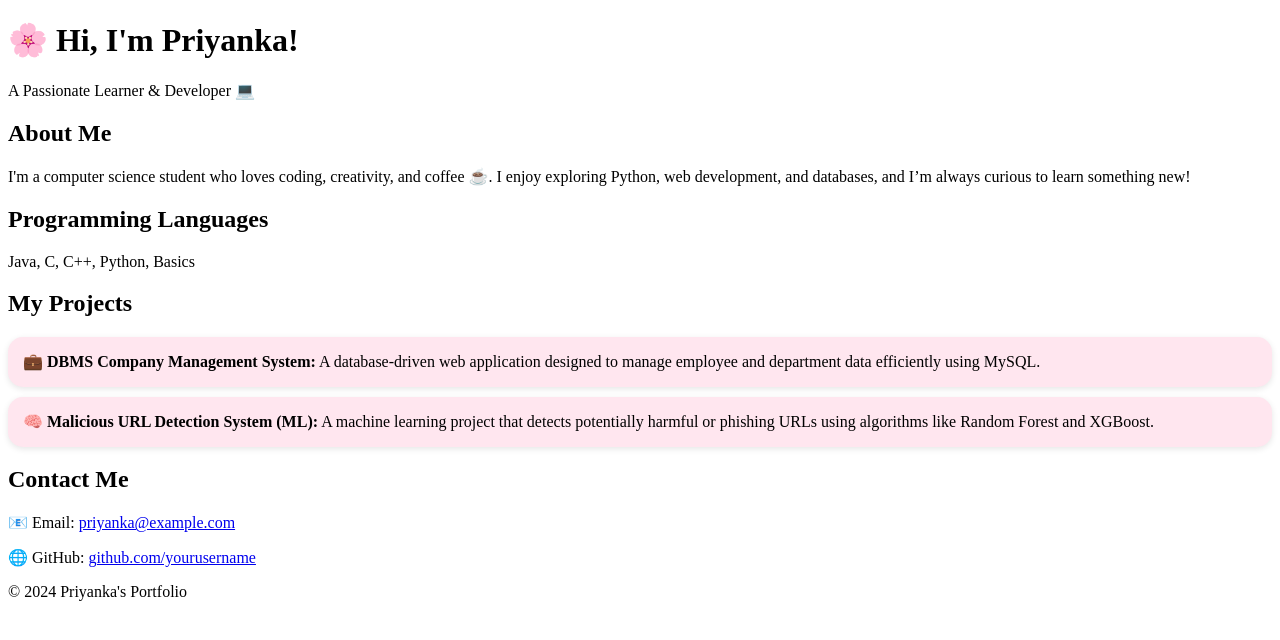
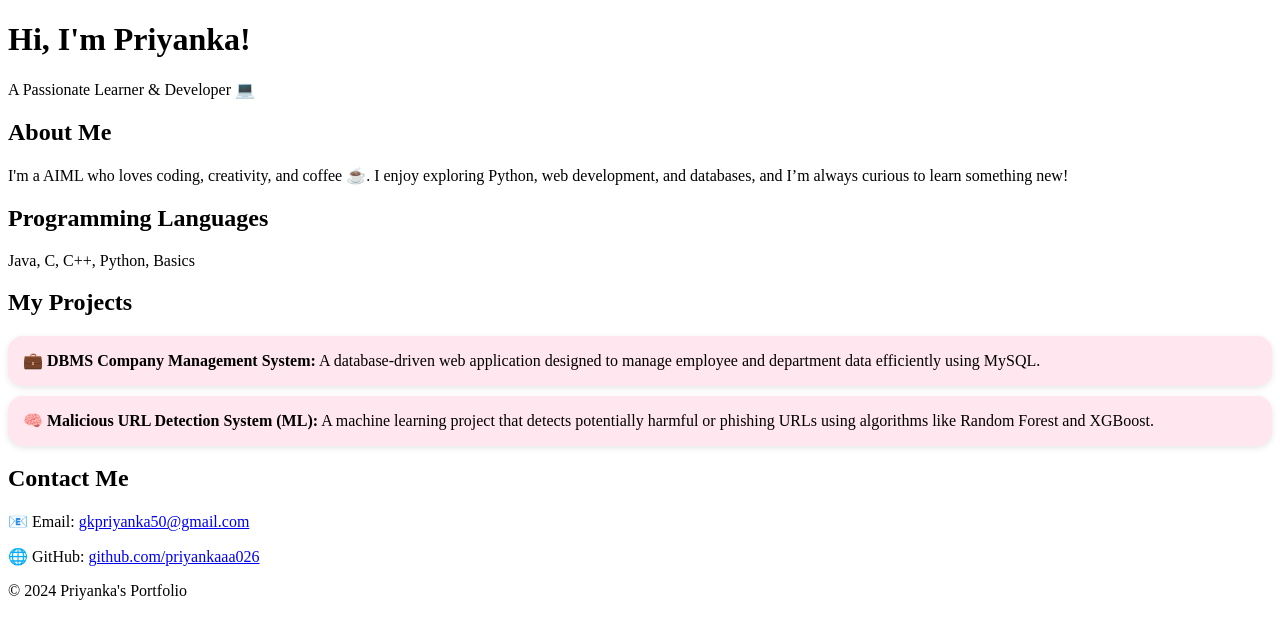
Before and after one commit to priyankaaa026/My-Personal-Portfolio, a Flask app: page / in a window 1280 px wide. Shown: the top 640 px of the page. Run offline with Flask 3, Linux system fonts and the light colour scheme.

Commit message:
second commit

```diff
--- a/templates/index.html
+++ b/templates/index.html
@@ -9,14 +9,14 @@
 <body>
     <div class="container">
         <header>
-            <h1>🌸 Hi, I'm Priyanka!</h1>
+            <h1>Hi, I'm Priyanka!</h1>
             <p class="tagline">A Passionate Learner & Developer 💻</p>
         </header>
 
         <section class="about">
             <h2>About Me</h2>
             <p>
-                I'm a computer science student who loves coding, creativity, and coffee ☕.
+                I'm a AIML who loves coding, creativity, and coffee ☕.
                 I enjoy exploring Python, web development, and databases, and I’m always curious to learn something new!
             </p>
         </section>
@@ -46,8 +46,8 @@
 
         <section class="contact">
             <h2>Contact Me</h2>
-            <p>📧 Email: <a href="mailto:priyanka@example.com">priyanka@example.com</a></p>
-            <p>🌐 GitHub: <a href="https://github.com/" target="_blank">github.com/yourusername</a></p>
+            <p>📧 Email: <a href="mailto:gkpriyanka50@gmail.com">gkpriyanka50@gmail.com</a></p>
+            <p>🌐 GitHub: <a href="https://github.com/priyankaaa026" target="_blank">github.com/priyankaaa026</a></p>
         </section>
 
         <footer>
```
